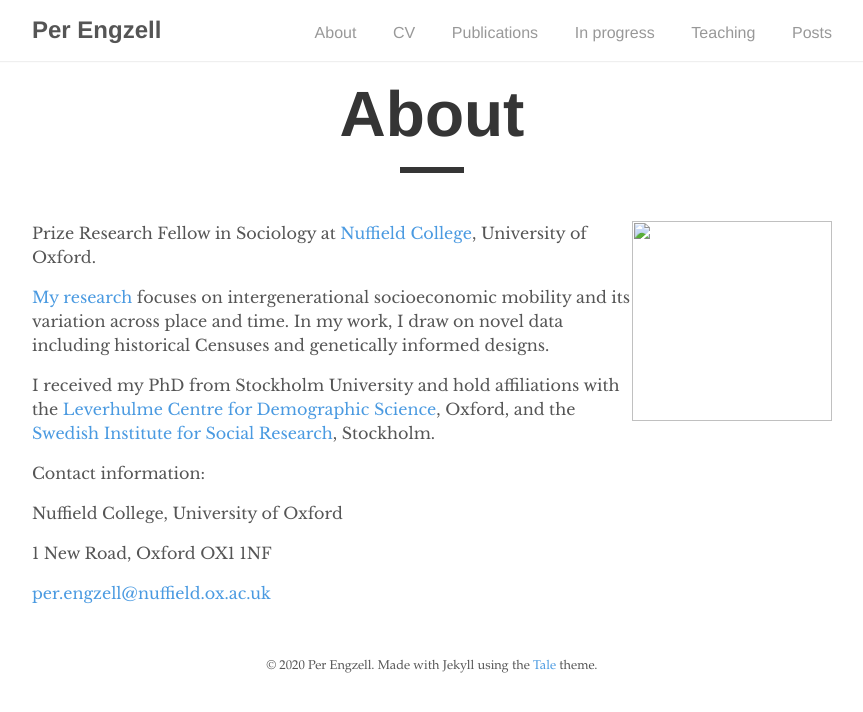
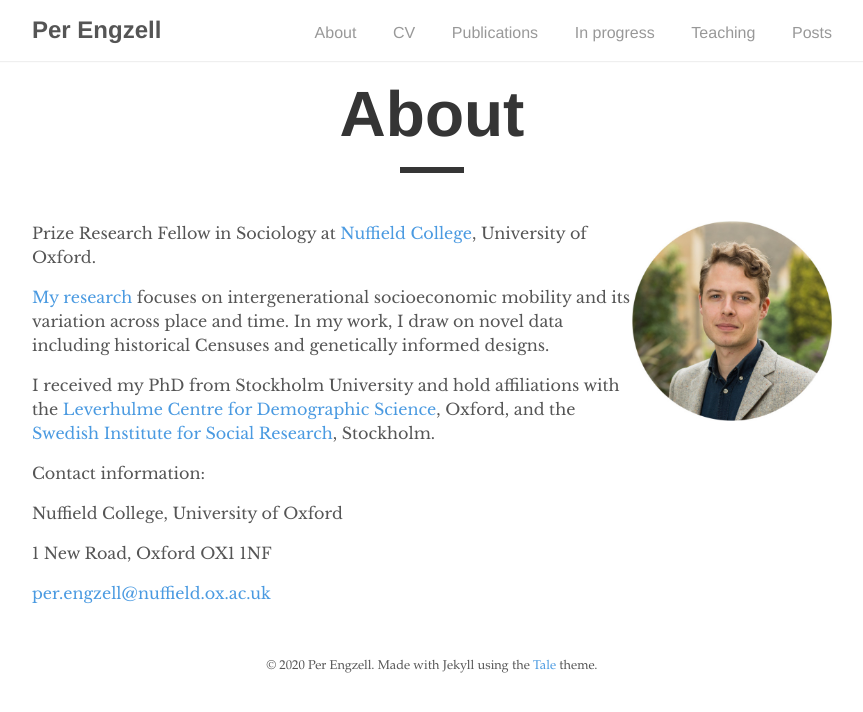
Before and after one commit to pengzell/pengzell.github.io, a Jekyll site: the page built from _pages/about.md, in a window 1280 px wide. Shown: the top 712 px of the page, without its empty margins (208-1071 px from the left). Built offline with Jekyll 4.4.1, drawn with Linux system fonts in a browser that asks for light colours.

Commit message:
Update about.md

```diff
--- a/_pages/about.md
+++ b/_pages/about.md
@@ -5,7 +5,7 @@ author: "Per Engzell"
 permalink: /about/
 ---
 
-<img style="float: right;" src="unnamed.jpg" width="200" height="200">
+<img style="float: right;" src="https://github.com/pengzell/pengzell.github.io/blob/master/_pages/unnamed.jpg" width="200" height="200">
 
 Prize Research Fellow in Sociology at [Nuffield College](https://www.nuffield.ox.ac.uk), University of Oxford.
 
```
